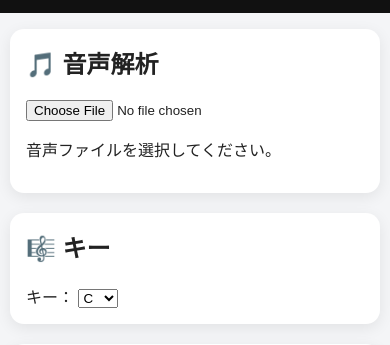
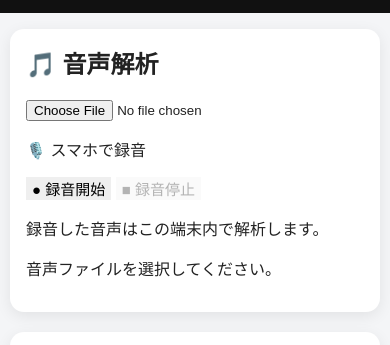
Before and after one commit to maichi3/Chordictionary, a plain HTML site: page index.html in a window 390 px wide. Shown: the part 82-427 px from the top of the page. Drawn offline with Linux system fonts and the light colour scheme.

Commit message:
Add mobile audio recording controls

```diff
--- a/index.html
+++ b/index.html
@@ -26,8 +26,19 @@
         <input
             type="file"
             id="audio-file"
-            accept=".mp3,audio/mpeg"
+            accept="audio/*,.mp3,.wav,.m4a,.webm,.ogg"
         >
+
+        <div class="mobile-recorder" id="mobile-recorder">
+            <p class="recorder-heading">🎙️ スマホで録音</p>
+            <div class="recorder-buttons">
+                <button type="button" id="record-start">● 録音開始</button>
+                <button type="button" id="record-stop" disabled>■ 録音停止</button>
+            </div>
+            <p id="record-status" aria-live="polite">
+                録音した音声はこの端末内で解析します。
+            </p>
+        </div>
 
         <p id="audio-status">
             音声ファイルを選択してください。
```
